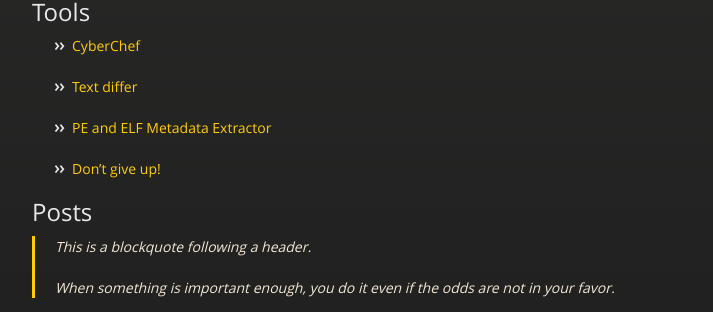
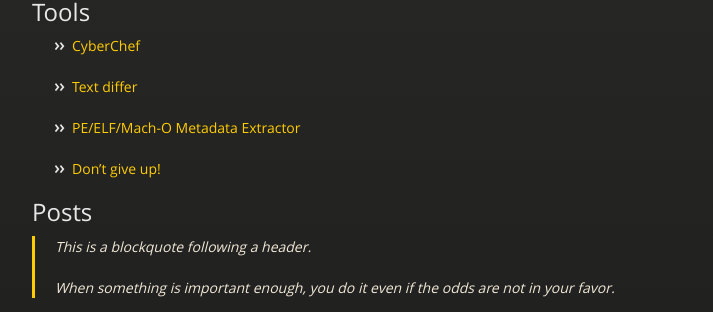
Before and after one commit to bluetickwarrior/bluetickwarrior.github.io, a Jekyll site: the page built from index.md, in a window 1280 px wide. Shown: the part 272-584 px from the top of the page, without its empty margins (283-996 px from the left). Built offline with Jekyll 4.4.1, drawn with Linux system fonts in a browser that asks for light colours; our own code applies the rules of GitHub Pages for plain Markdown files.

Commit message:
Update index.md

```diff
--- a/index.md
+++ b/index.md
@@ -6,7 +6,7 @@ layout: default
 
 *  [Text differ](https://textdiff.bluetickwarrior.com)
 
-*  [PE and ELF Metadata Extractor](https://peelfparser.bluetickwarrior.com)
+*  [PE/ELF/Mach-O Metadata Extractor](https://peelfparser.bluetickwarrior.com)
 
 *  [Don't give up!](https://dontgiveup.bluetickwarrior.com)
 
```
